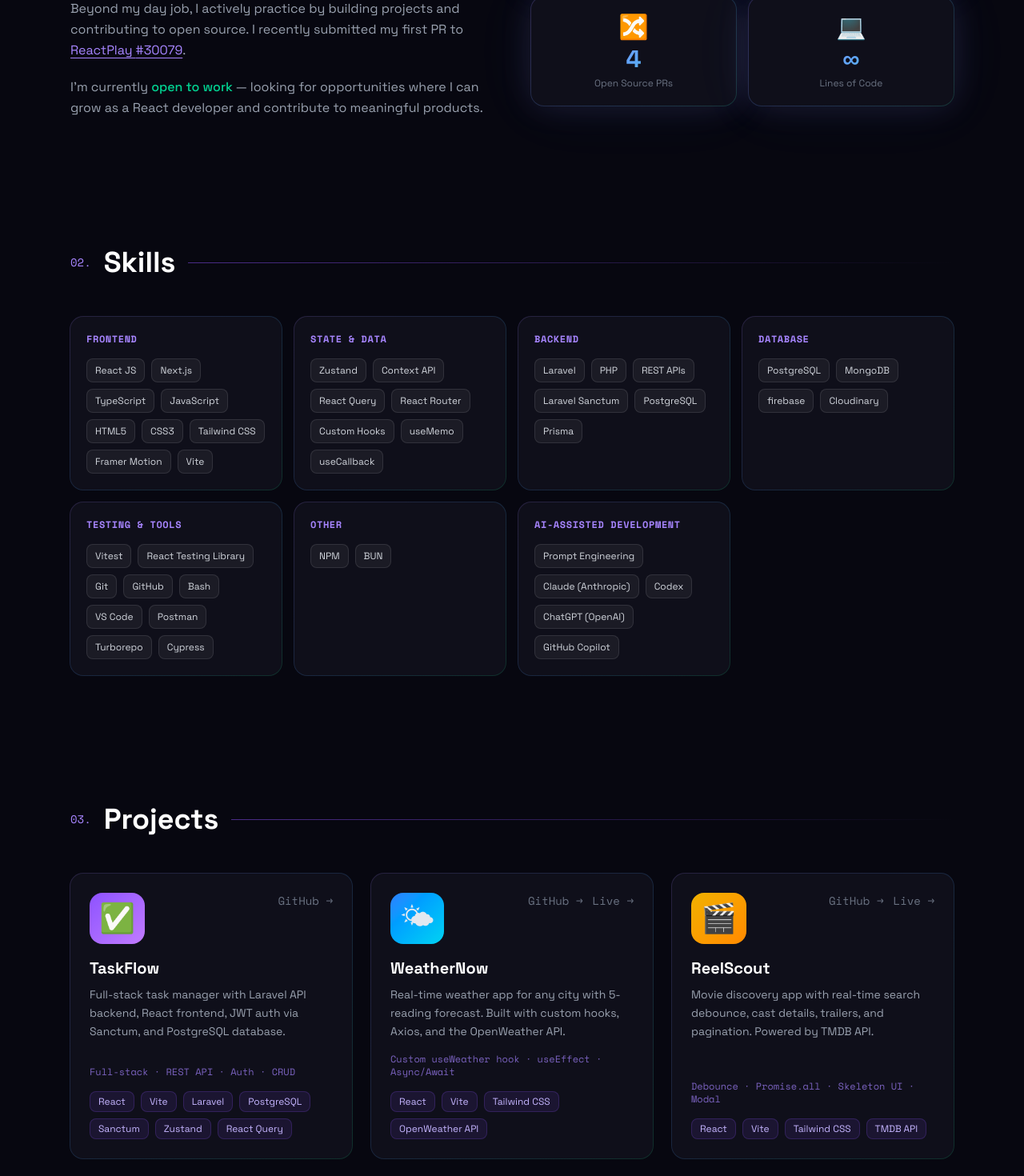
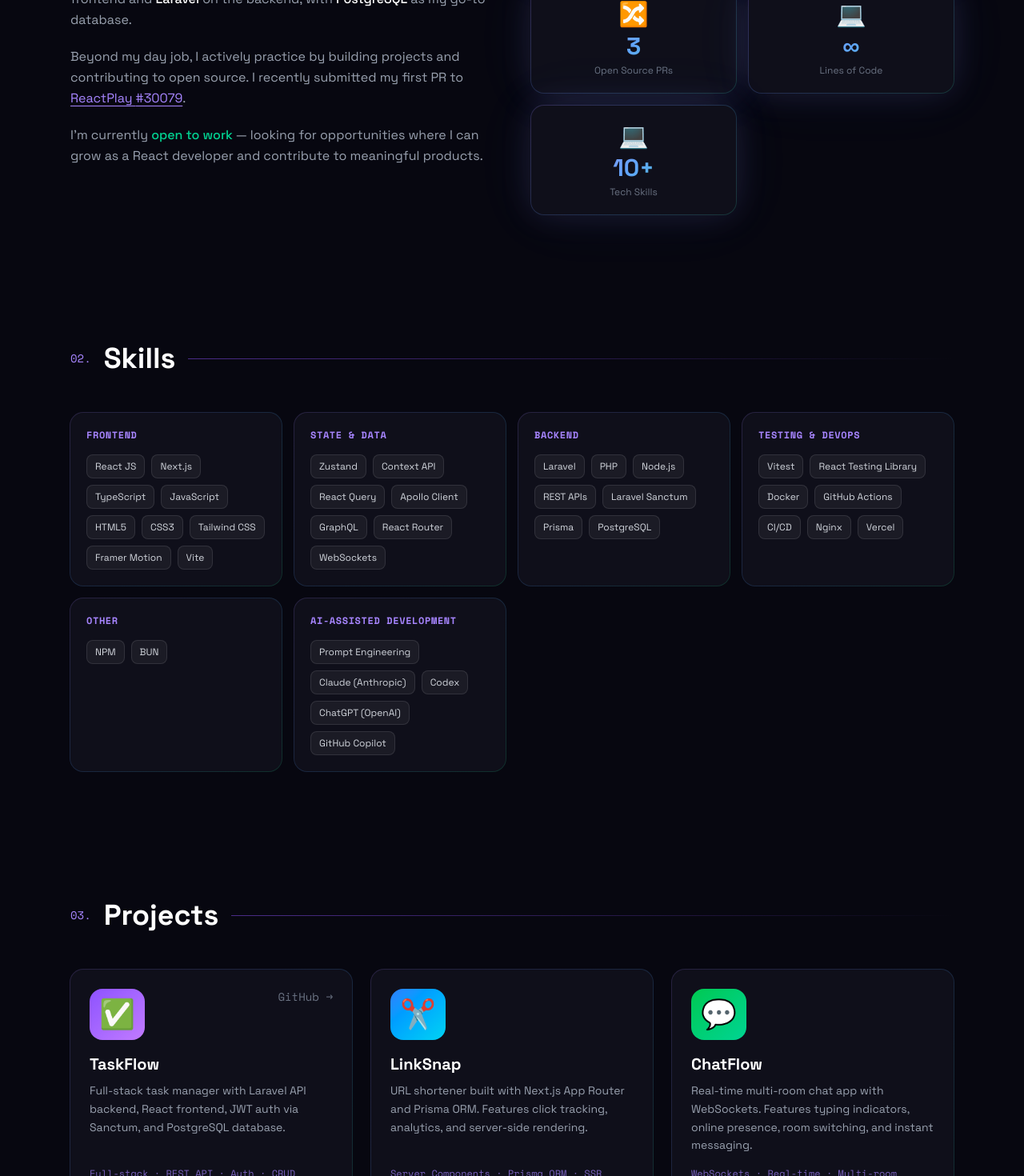
Before and after one commit to leobertcamoro101-lab/portfolio, a React (Vite) app: page / in a window 1280 px wide. Shown: the part 1140-2610 px from the top of the page at 80% size. Built offline with nearby package versions, Linux system fonts and the light colour scheme.

Commit message:
update skills and project section

```diff
--- a/src/data/portfolio.js
+++ b/src/data/portfolio.js
@@ -12,25 +12,21 @@ export const personal = {
 };
 
 export const skills = [
-  {
+   {
     category: 'Frontend',
     items: ['React JS', 'Next.js', 'TypeScript', 'JavaScript', 'HTML5', 'CSS3', 'Tailwind CSS', 'Framer Motion', 'Vite'],
   },
   {
     category: 'State & Data',
-    items: ['Zustand', 'Context API', 'React Query', 'React Router', 'Custom Hooks', 'useMemo', 'useCallback'],
+    items: ['Zustand', 'Context API', 'React Query', 'Apollo Client', 'GraphQL', 'React Router', 'WebSockets'],
   },
   {
     category: 'Backend',
-    items: ['Laravel', 'PHP', 'REST APIs', 'Laravel Sanctum', 'PostgreSQL', 'Prisma'],
+    items: ['Laravel', 'PHP', 'Node.js', 'REST APIs', 'Laravel Sanctum', 'Prisma', 'PostgreSQL'],
   },
   {
-    category: "Database",
-    items: ["PostgreSQL", "MongoDB", "firebase", "Cloudinary"]
-  },
-  {
-    category: 'Testing & Tools',
-    items: ['Vitest', 'React Testing Library', 'Git', 'GitHub', 'Bash', 'VS Code', 'Postman', 'Turborepo', 'Cypress'],
+    category: 'Testing & DevOps',
+    items: ['Vitest', 'React Testing Library', 'Docker', 'GitHub Actions', 'CI/CD', 'Nginx', 'Vercel'],
   },
   {
     category: "Other",
@@ -56,6 +52,28 @@ export const projects = [
   },
   {
     id: 2,
+    title: 'LinkSnap',
+    description: 'URL shortener built with Next.js App Router and Prisma ORM. Features click tracking, analytics, and server-side rendering.',
+    tech: ['Next.js', 'Prisma', 'PostgreSQL', 'TypeScript'],
+    github: null,
+    live: null,
+    highlight: 'Server Components · Prisma ORM · SSR',
+    color: 'from-blue-500 to-cyan-400',
+    icon: '✂️',
+  },
+  {
+    id: 3,
+    title: 'ChatFlow',
+    description: 'Real-time multi-room chat app with WebSockets. Features typing indicators, online presence, room switching, and instant messaging.',
+    tech: ['React', 'Node.js', 'WebSockets', 'Tailwind CSS'],
+    github: null,
+    live: null,
+    highlight: 'WebSockets · Real-time · Multi-room',
+    color: 'from-green-500 to-emerald-400',
+    icon: '💬',
+  },
+  {
+    id: 4,
     title: 'WeatherNow',
     description: 'Real-time weather app for any city with 5-reading forecast. Built with custom hooks, Axios, and the OpenWeather API.',
     tech: ['React', 'Vite', 'Tailwind CSS', 'OpenWeather API'],
@@ -66,7 +84,7 @@ export const projects = [
     icon: '🌤',
   },
   {
-    id: 3,
+    id: 5,
     title: 'ReelScout',
     description: 'Movie discovery app with real-time search debounce, cast details, trailers, and pagination. Powered by TMDB API.',
     tech: ['React', 'Vite', 'Tailwind CSS', 'TMDB API'],
@@ -77,7 +95,7 @@ export const projects = [
     icon: '🎬',
   },
   {
-    id: 3,
+    id: 6,
     title: 'Spendr',
     description: 'Full-featured expense tracker with category filters, date filtering, CSS chart visualizations, and localStorage persistence.',
     tech: ['React', 'Vite', 'Tailwind CSS', 'localStorage'],
--- a/src/sections/About.jsx
+++ b/src/sections/About.jsx
@@ -57,9 +57,10 @@ const About = () => {
             <div className="grid grid-cols-2 gap-3 sm:gap-4">
               {[
                 { value: '4', label: 'Years Experience', icon: '🗓️' },
-                { value: '4+', label: 'Projects Built', icon: '🚀' },
-                { value: '4', label: 'Open Source PRs', icon: '🔀' },
+                { value: '6', label: 'Projects Built', icon: '🚀' },
+                { value: '3', label: 'Open Source PRs', icon: '🔀' },
                 { value: '∞', label: 'Lines of Code', icon: '💻' },
+                { value: '10+', label: 'Tech Skills', icon: '💻' }
               ].map(({ value, label, icon }) => (
                 <div key={label} className="gradient-border p-4 sm:p-5 text-center glow">
                   <p className="text-2xl sm:text-3xl mb-1">{icon}</p>
```
